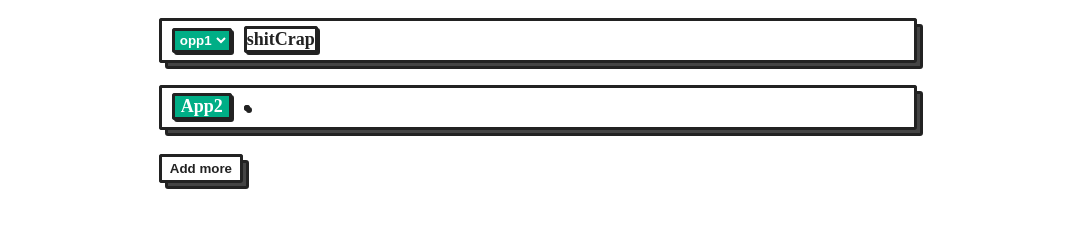
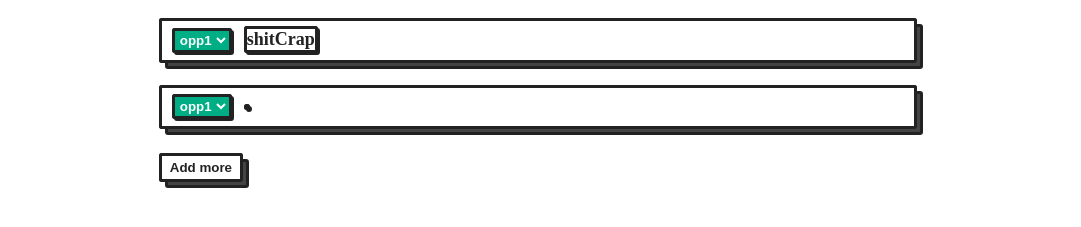
Before and after one commit to Windows-Productivity-Suite/StrokeMaestro, a website with bundled scripts: page index.html in a window 1280 px wide. Shown: the part 81-308 px from the top of the page, without its empty margins (100-1181 px from the left). Built offline with nearby package versions, Linux system fonts and the light colour scheme; files whose address does not match are found by name.

Commit message:
fix: doing some improvements

```diff
--- a/index.html
+++ b/index.html
@@ -24,7 +24,11 @@
             </dd>
         </div>
         <div class="block px-20 py-10 no-click">
-            <dt class="inline block accent fixed">App2</dt>
+            <dt class="inline block fixed accent wrapper">
+                <select class="block accent drop-down">
+                    <option>opp1</option>
+                </select>
+            </dt>
             <dd class="inline wrapper block fixed">
             </dd>
         </div>
```
Also changed, not shown: package.json (line endings or trailing spaces).
